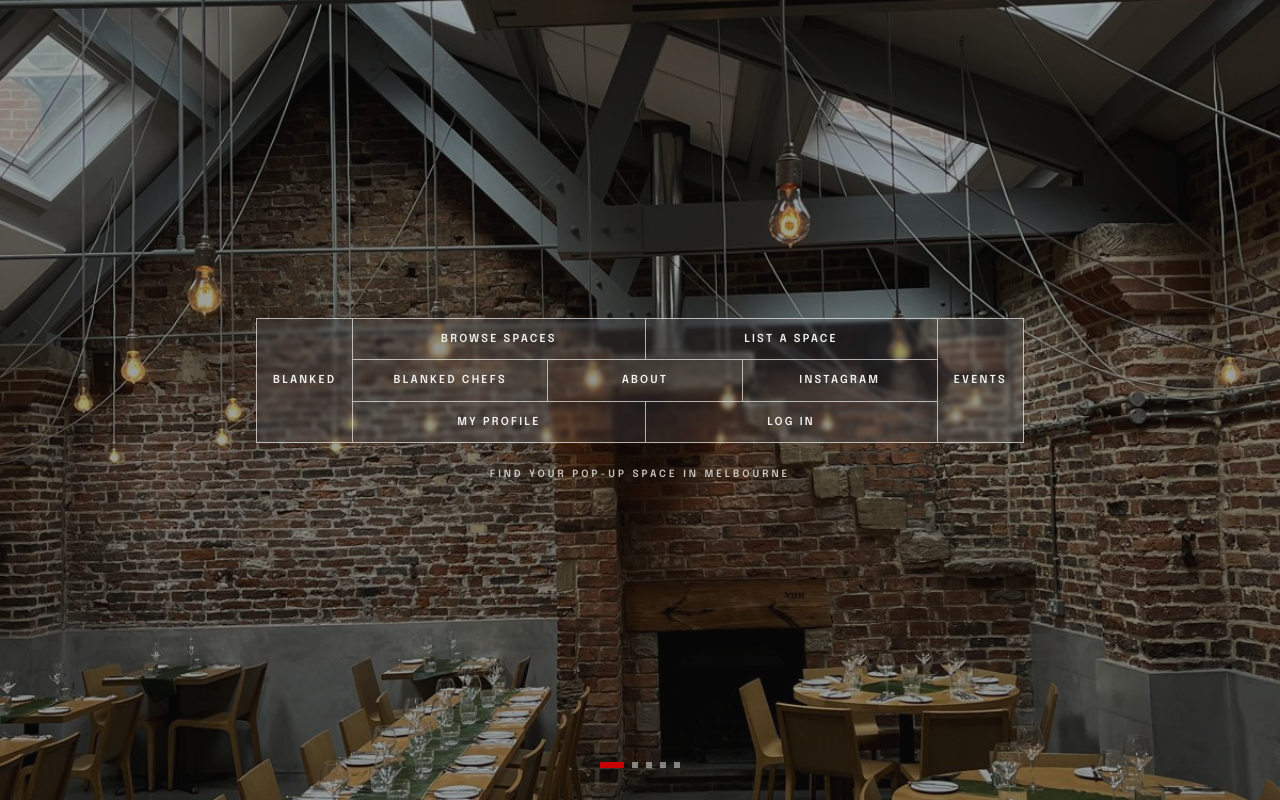
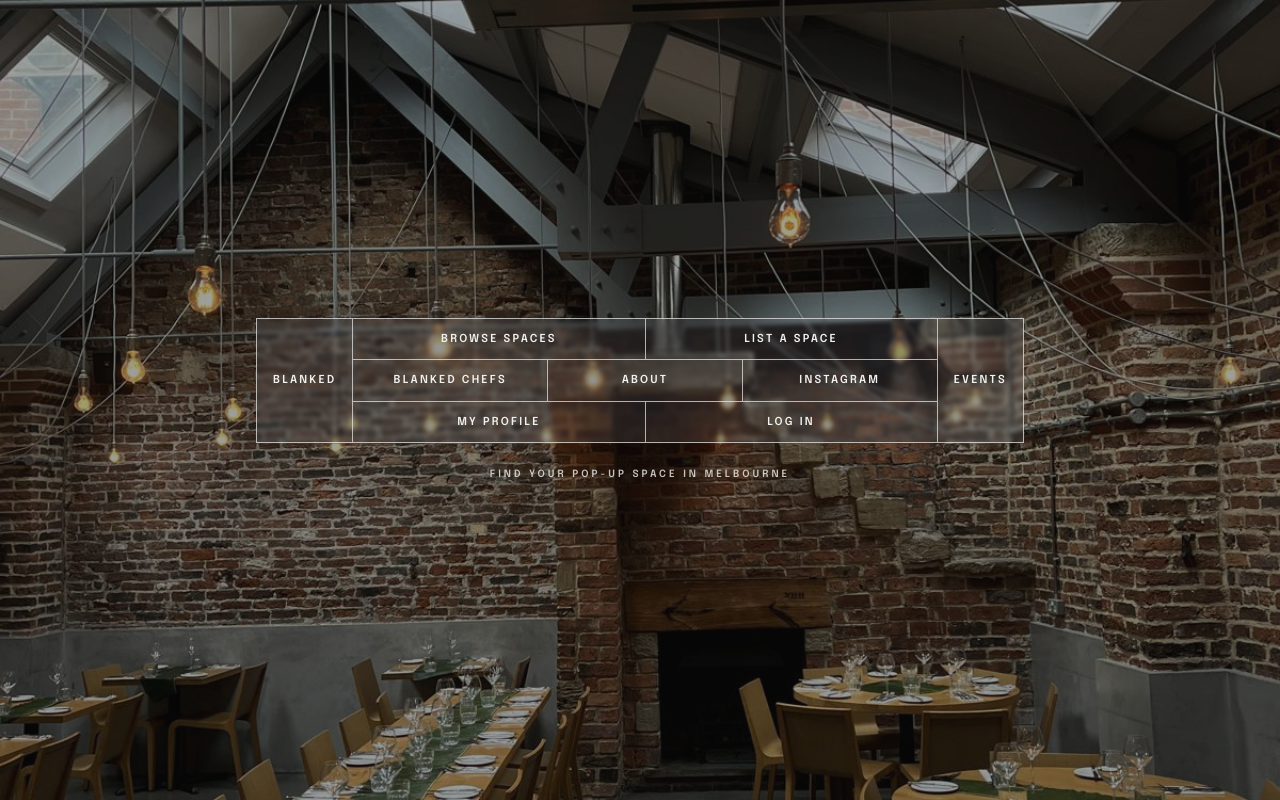
Before and after one commit to lukaapps/blanked, a Next.js app: page / in a window 1280 px wide. Built offline with nearby package versions, Linux system fonts and the light colour scheme.

Commit message:
Remove slide indicator from homepage hero

```diff
--- a/src/components/home-hero.tsx
+++ b/src/components/home-hero.tsx
@@ -38,19 +38,6 @@ export function HomeHero({ images }: { images: string[] }) {
           Find your pop-up space in Melbourne
         </p>
       </div>
-
-      <div className="absolute bottom-8 left-1/2 flex -translate-x-1/2 gap-2">
-        {images.map((src, i) => (
-          <button
-            key={src}
-            aria-label={`Show slide ${i + 1}`}
-            onClick={() => setIndex(i)}
-            className={`h-1.5 transition-all ${
-              i === index ? "w-6 bg-accent" : "w-1.5 bg-[#F0F0EE]/50"
-            }`}
-          />
-        ))}
-      </div>
     </div>
   );
 }
```
